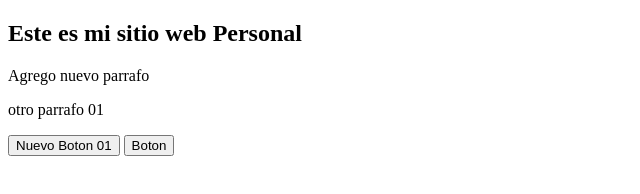
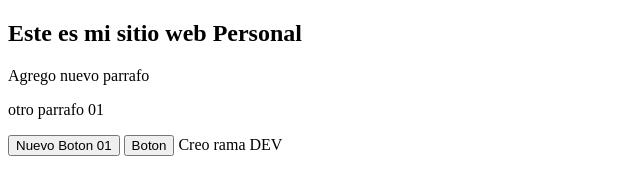
Before and after one commit to eduardomgonzalez/practica-git, a plain HTML site: page index.html in a window 1280 px wide. Shown: the full height of the page, 0-640 px from the left. Drawn offline with Linux system fonts and the light colour scheme.

Commit message:
primer commit dev

```diff
--- a/index.html
+++ b/index.html
@@ -15,5 +15,7 @@
     <input type="button" value="Nuevo Boton 01">
 
     <button>Boton</button>
+
+    <span>Creo rama DEV</span>
 </body>
 </html>
```
